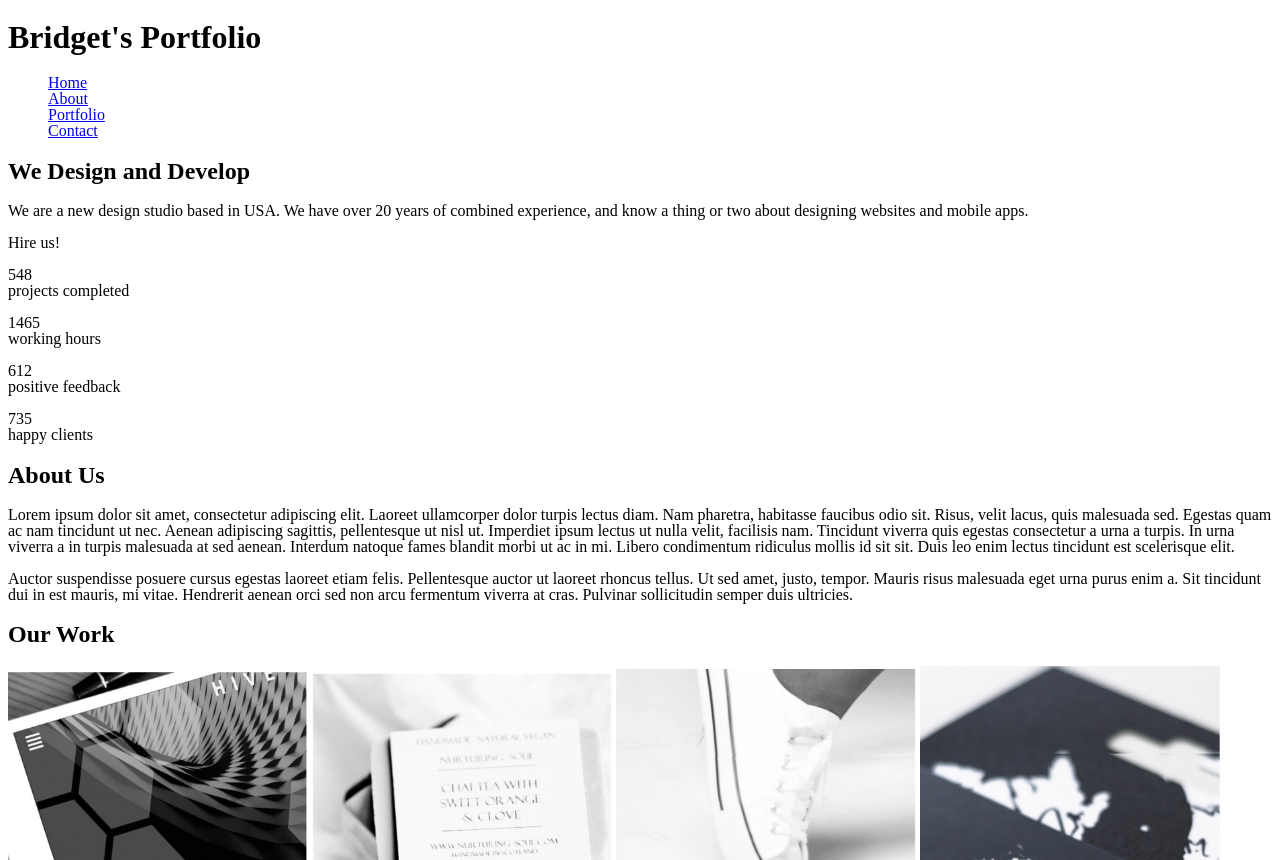
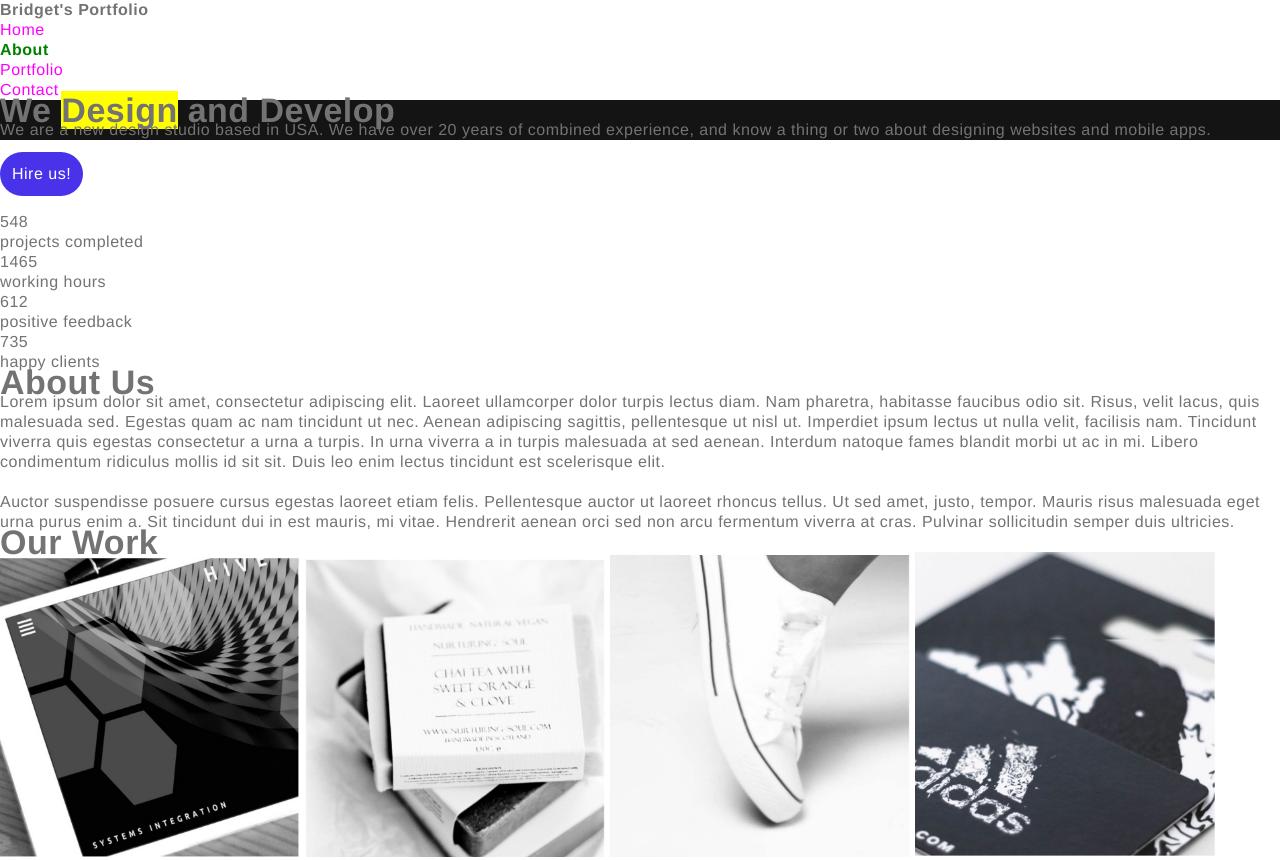
Before and after one commit to mirasha296/Intro-to-Web, a plain HTML site: page Benchmark_2/index.html in a window 1280 px wide. Shown: the top 860 px of the page. Drawn offline with Linux system fonts and the light colour scheme.

Commit message:
Changes to benchmark 2

```diff
--- a/Benchmark_2/index.html
+++ b/Benchmark_2/index.html
@@ -7,8 +7,10 @@
         <title>Bridget's Portfolio</title>
     </head>
         <body>
+        <!-- This is my HERO/Header section -->
+        <section class="hdr-hero">
             <!-- This is my HEADER section -->
-        <div id="header">
+            <header id="header">
                 <h1>Bridget's Portfolio</h1>
 
                 <ul class="nav">
@@ -17,23 +19,24 @@
                     <li><a href="#work">Portfolio</a></li>
                     <li><a href="#contact">Contact</a></li>
                 </ul>
-        </div>
+            </header>
             <!-- Header ends here -->
             <!-- This is my HERO section -->
-        <div id="hero">
+            <section class="hero">
                 <h2>We <strong>Design</strong> and Develop</h2>
 
                 <p>We are a new design studio based in USA. We have over 20 years of combined experience, and know a thing or two about designing websites and mobile apps.</p>
-        </div>
+            </section>
+        </section>
         <!-- Hero/Header ends here -->
         <!-- This is my DIVIDER section -->
-        <div id="stats">
-            <p>Hire us!</p>
+        <section id="stats">
+            <p><a href="#" class="button">Hire us!</a></p>
             <p>548 <br>projects completed</p>
             <p>1465 <br>working hours</p>
             <p>612 <br>positive feedback</p>
             <p>735 <br>happy clients</p>
-        </div>
+        </section>
         <!-- This is my ABOUT section -->
         <div id="about">
             <h2>About Us</h2>
--- a/Benchmark_2/styles.css
+++ b/Benchmark_2/styles.css
@@ -1,3 +1,37 @@
+/* -----------------------------------------
+CSS RESET
+-----------------------------------------*/
+
+/* http://meyerweb.com/eric/tools/css/reset/
+v2.0 | 20110126
+License: none (public domain)
+*/
+
+html, body, div, span, applet, object, iframe,
+h1, h2, h3, h4, h5, h6, p, blockquote, pre,
+a, abbr, acronym, address, big, cite, code,
+del, dfn, em, img, ins, kbd, q, s, samp,
+small, strike, strong, sub, sup, tt, var,
+b, u, i, center,
+dl, dt, dd, ol, ul, li,
+fieldset, form, label, legend,
+table, caption, tbody, tfoot, thead, tr, th, td,
+article, aside, canvas, details, embed,
+figure, figcaption, footer, header, hgroup,
+menu, nav, output, ruby, section, summary,
+time, mark, audio, video {
+margin: 0;
+padding: 0;
+border: 0;
+font-size: 100%;
+font: inherit;
+vertical-align: baseline;
+}
+/* HTML5 display-role reset for older browsers */
+article, aside, details, figcaption, figure,
+footer, header, hgroup, menu, nav, section {
+display: block;
+}
 body {
 line-height: 1;
 }
@@ -16,10 +50,41 @@ table {
 border-collapse: collapse;
 border-spacing: 0;
 }
+/* -----------------------------------------
+TABLE OF CONTENTS
+-----------------------------------------
+1. Color Library
+2. General Styles
+3. Grid Styles
+4. Navigation and Buttons
+5. Header and Hero Styles
+6. Divider Styles
+7. About Styles
+8. Work Section Styles
+9. Contact Section
+10. Footer Styles
+----------------------------------------*/
+
+/* -----------------------------------------
+1. COLOR LIBRARY
+-----------------------------------------*/
+
+:root{
+--primary: hsl(0, 0%, 16%);
+--primary-bg: hsl(0, 0%, 96%);
+--primary-dk: hsl(0, 0%, 8%);
+--accent: hsl(247, 82%, 56%);
+--accent-lt: hsl(247, 82%, 90%);
+--accent-dk: hsl(247, 82%, 36%);
+--neutral-lt: hsl(0, 0%, 100%);
+--neutral-dk: hsl(0, 0%, 0%);
+}
 
 
+/* -----------------------------------------
+2. GENERAL STYLES (element selectors)
+-----------------------------------------*/
 
-/*
 body{
 color: #737373;
 font: normal normal 16px/20px 'Nunito Sans',Helvetica,sans-serif;
@@ -66,50 +131,22 @@ color: magenta;
 font-weight: bold;
 color: green;
 }
-body{
-color: #737373;
-font: normal normal 16px/20px 'Nunito Sans',Helvetica,sans-serif;
-letter-spacing: .5px;
+
+.hero{
+background-color: var(--primary-dk);
 }
-ol,ul{
-list-style: none;
+
+.button{
+    display: inline-block;
+    background-color: var(--accent);
+    padding: 12px;
+    margin-top: 12px;
+    margin-bottom: 16px;
+    border-radius: 24px;
+    color: #fff;
 }
-a{
-text-decoration: none;
+.button:hover{
+    background-color: var(--accent-dk);
+    transition: 0.5s;
+
 }
-strong{
-font-weight: 700;
-}
-h1,h2,h3,h4,h5,h6{
-font-weight: 600;
-}
-h2{
-font-size: 34px;
-}
-h3{
-font-size: 28px;
-}
-h4{
-font-size: 22px;
-}
-h6{
-text-transform: uppercase;
-text-align: center;
-}
-ol{
-color:blueviolet;
-}
-h2 strong{
-background-color:yellow;
-}
-#footer ul{
-list-style-type: square;
-}
-.nav a{
-color: magenta;
-}
-.live a{
-font-weight: bold;
-color: green;
-}
-*/
```
Lines whose indentation alone changed are shown as unchanged.
